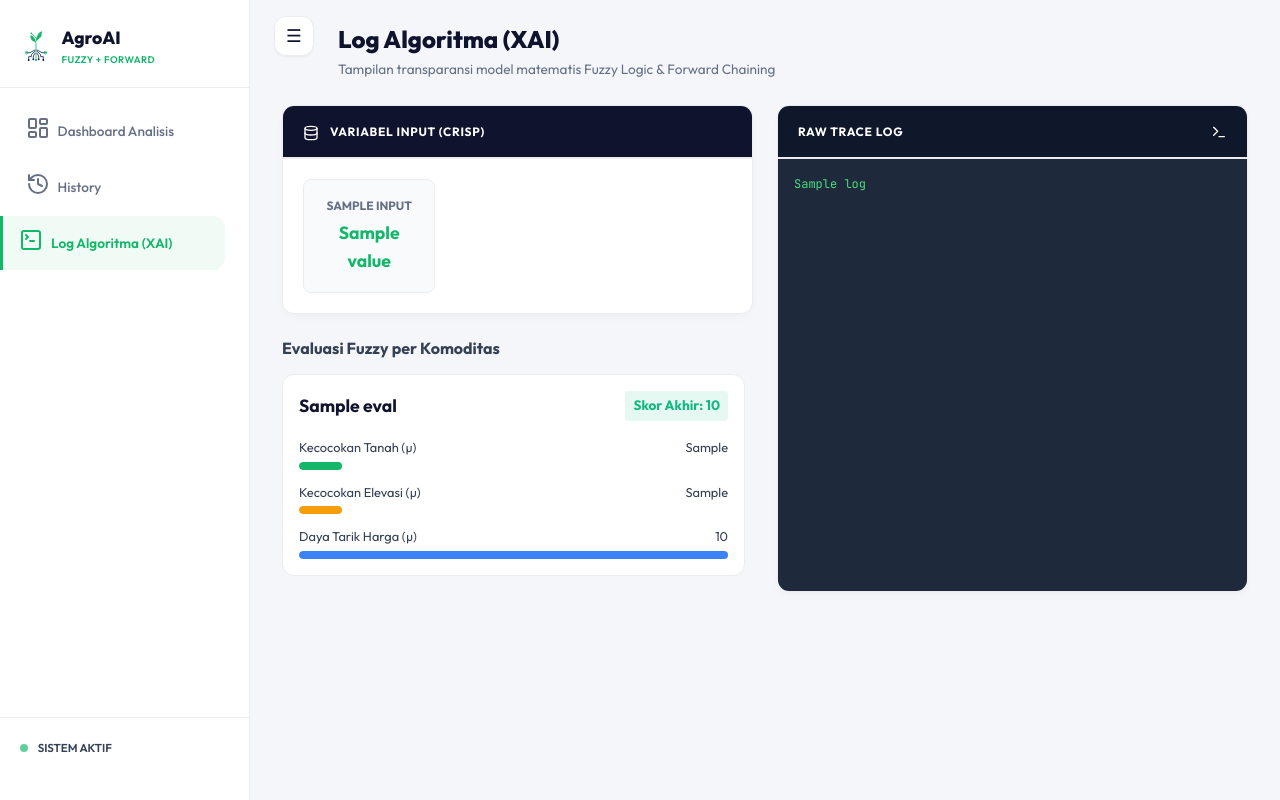
After one commit to fairuz-al/AgroAI, a FastAPI app: template app/templates/xai.html in a window 1280 px wide. The commit adds this page. Run offline with FastAPI, Linux system fonts and the light colour scheme; the template is opened without the code that fills it: most values are stand-ins (such as "Sample title", 1, 10 or a date in 2020).

Commit message:
feat: add dedicated XAI split view page with visual analytics and raw trace log

```diff
--- a/app/main.py
+++ b/app/main.py
@@ -159,6 +159,9 @@ if not os.path.exists(STATIC_DIR):
 app.mount("/static", StaticFiles(directory=STATIC_DIR), name="static")
 templates = Jinja2Templates(directory=TEMPLATE_DIR)
 
+# Global State for XAI Demo
+LATEST_XAI_DATA = None
+
 
 # ==========================================
 # 🌐 ROUTER 1: Web UI (Monolith Blueprint)
@@ -186,23 +189,43 @@ async def read_history(request: Request):
         }
     )
 
+@ui_router.get("/xai", response_class=HTMLResponse)
+async def read_xai(request: Request):
+    return templates.TemplateResponse(
+        request,
+        "xai.html",
+        {
+            "xai_data": LATEST_XAI_DATA
+        }
+    )
+
 @ui_router.post("/", response_class=HTMLResponse)
 async def handle_form_recommendation(
     request: Request,
     latitude: float = Form(...),
     longitude: float = Form(...),
     land_area_ha: float = Form(...),
+    force_local: bool = Form(False),
     db: Session = Depends(get_db)
 ):
     try:
         req_data = RecommendationRequest(
             latitude=latitude,
             longitude=longitude,
-            land_area_ha=land_area_ha
+            land_area_ha=land_area_ha,
+            force_local=force_local
         )
 
         # Panggil core AI Agent
         recommendations = await get_recommendation(req_data, db)
+
+        # Save XAI data globally
+        if recommendations.get("xai_logs") or recommendations.get("xai_structured"):
+            global LATEST_XAI_DATA
+            LATEST_XAI_DATA = {
+                "logs": recommendations.get("xai_logs", []),
+                "structured": recommendations.get("xai_structured", {})
+            }
 
         return templates.TemplateResponse(
             request,
@@ -214,6 +237,7 @@ async def handle_form_recommendation(
                 "analysis_summary": recommendations.get("analysis_summary", ""),
                 "recommended_crops": recommendations.get("recommended_crops", []),
                 "fertilization_plan": recommendations.get("fertilization_plan"),
+                "xai_logs": recommendations.get("xai_logs", []),
                 "input_values": req_data,
                 "google_maps_api_key": os.getenv("GOOGLE_MAPS_API_KEY", "")
             }
--- a/app/static/css/style.css
+++ b/app/static/css/style.css
@@ -250,6 +250,7 @@ body.sidebar-collapsed .main-content {
   align-items: flex-start;
   justify-content: space-between;
   margin-bottom: 1.5rem;
+  padding-left: 3.5rem; /* Make space for sidebar toggle */
 }
 
 .page-header-left h1 {
--- a/app/templates/history.html
+++ b/app/templates/history.html
@@ -32,6 +32,10 @@
             <a href="/history" class="sidebar-nav-item active">
                 <span class="nav-icon"><i data-lucide="history"></i></span>
                 History
+            </a>
+            <a href="/xai" class="sidebar-nav-item ">
+                <span class="nav-icon"><i data-lucide="terminal-square"></i></span>
+                Log Algoritma (XAI)
             </a>
         </nav>
         <div class="sidebar-footer">
--- /dev/null
+++ b/app/templates/xai.html
@@ -0,0 +1,154 @@
+<!DOCTYPE html>
+<html lang="id">
+<head>
+    <meta charset="UTF-8">
+    <meta name="viewport" content="width=device-width, initial-scale=1.0">
+    <title>AgroAI — Log Algoritma (XAI)</title>
+    <link rel="stylesheet" href="/static/css/style.css?v=6">
+    <link rel="icon" href="/static/img/logo.svg" type="image/svg+xml">
+    <script src="https://unpkg.com/lucide@latest"></script>
+    <style>
+        .progress-bg { background: rgba(255,255,255,0.1); border-radius: 4px; height: 8px; width: 100%; overflow: hidden; margin-top: 4px; }
+        .progress-bar { background: var(--primary); height: 100%; border-radius: 4px; transition: width 0.5s ease; }
+        .eval-card { background: var(--bg-card); border: 1px solid var(--border); padding: 1rem; border-radius: var(--radius-md); margin-bottom: 1rem; }
+        .eval-stat { display: flex; justify-content: space-between; font-size: 0.8rem; margin-top: 0.5rem; color: var(--text-secondary); }
+    </style>
+</head>
+<body>
+    <!-- ========== SIDEBAR ========== -->
+    <button class="sidebar-toggle" id="sidebar-toggle" aria-label="Toggle sidebar">☰</button>
+    <div class="sidebar-overlay" id="sidebar-overlay"></div>
+    <aside class="sidebar" id="sidebar">
+        <div class="sidebar-brand">
+            <div class="brand-icon">
+                <img src="/static/img/logo.svg" alt="AgroAI logo" style="width: 32px; height: 32px;">
+            </div>
+            <div class="brand-text">
+                <span class="brand-name">AgroAI</span>
+                <span class="brand-tag">FUZZY + FORWARD</span>
+            </div>
+        </div>
+        <nav class="sidebar-nav">
+            <a href="/" class="sidebar-nav-item">
+                <span class="nav-icon"><i data-lucide="layout-dashboard"></i></span>
+                Dashboard Analisis
+            </a>
+            <a href="/history" class="sidebar-nav-item">
+                <span class="nav-icon"><i data-lucide="history"></i></span>
+                History
+            </a>
+            <a href="/xai" class="sidebar-nav-item active">
+                <span class="nav-icon"><i data-lucide="terminal-square"></i></span>
+                Log Algoritma (XAI)
+            </a>
+        </nav>
+        <div class="sidebar-footer">
+            <span class="status-dot"></span>
+            <span class="status-text">SISTEM AKTIF</span>
+        </div>
+    </aside>
+
+    <!-- ========== MAIN CONTENT ========== -->
+    <div class="main-content">
+        <div class="page-header">
+            <div class="page-header-left">
+                <h1>Log Algoritma (XAI)</h1>
+                <p>Tampilan transparansi model matematis Fuzzy Logic & Forward Chaining</p>
+            </div>
+        </div>
+
+        {% if xai_data and xai_data.structured %}
+        <div style="display: grid; grid-template-columns: 1fr 1fr; gap: 1.5rem; margin-top: 1.5rem;">
+            <!-- KIRI: VISUAL ANALYTICS -->
+            <div>
+                <!-- Panel Input Variables -->
+                <div class="panel" style="margin-bottom: 1.5rem;">
+                    <div class="panel-header dark" style="background: var(--text-primary); color: white;">
+                        <span><i data-lucide="database" style="width: 16px; height: 16px; vertical-align: middle; margin-right: 0.5rem;"></i> VARIABEL INPUT (CRISP)</span>
+                    </div>
+                    <div class="panel-body" style="display: grid; grid-template-columns: repeat(3, 1fr); gap: 1rem; text-align: center;">
+                        {% for input in xai_data.structured.inputs %}
+                        <div style="background: var(--bg-input); padding: 1rem; border-radius: var(--radius-sm); border: 1px solid var(--border);">
+                            <div style="font-size: 0.75rem; color: var(--text-tertiary); font-weight: 700; text-transform: uppercase;">{{ input.name }}</div>
+                            <div style="font-size: 1.1rem; color: var(--primary); font-weight: 700; margin-top: 0.25rem;">{{ input.value }}</div>
+                        </div>
+                        {% endfor %}
+                    </div>
+                </div>
+
+                <!-- Panel Fuzzifikasi -->
+                <h3 style="font-size: 1rem; font-weight: 700; color: var(--text-secondary); margin-bottom: 1rem;">Evaluasi Fuzzy per Komoditas</h3>
+                <div style="max-height: 500px; overflow-y: auto; padding-right: 0.5rem;">
+                    {% for eval in xai_data.structured.fuzzy_evaluations %}
+                    <div class="eval-card">
+                        <div style="display: flex; justify-content: space-between; align-items: center; margin-bottom: 1rem;">
+                            <h4 style="margin: 0; color: var(--text-primary); font-size: 1.1rem;">{{ eval.crop_name }}</h4>
+                            <span style="background: rgba(16, 185, 129, 0.1); color: #10b981; padding: 0.25rem 0.5rem; border-radius: 4px; font-weight: 700; font-size: 0.85rem;">Skor Akhir: {{ eval.final_score }}</span>
+                        </div>
+
+                        <div class="eval-stat"><span>Kecocokan Tanah (µ)</span><span>{{ eval.soil_match }}</span></div>
+                        <div class="progress-bg"><div class="progress-bar" style="width: {{ eval.soil_match * 100 }}%"></div></div>
+
+                        <div class="eval-stat" style="margin-top: 0.75rem;"><span>Kecocokan Elevasi (µ)</span><span>{{ eval.elev_match }}</span></div>
+                        <div class="progress-bg"><div class="progress-bar" style="width: {{ eval.elev_match * 100 }}%; background: #f59e0b;"></div></div>
+
+                        <div class="eval-stat" style="margin-top: 0.75rem;"><span>Daya Tarik Harga (µ)</span><span>{{ eval.price_match }}</span></div>
+                        <div class="progress-bg"><div class="progress-bar" style="width: {{ eval.price_match * 100 }}%; background: #3b82f6;"></div></div>
+                    </div>
+                    {% endfor %}
+                </div>
+            </div>
+
+            <!-- KANAN: RAW TERMINAL -->
+            <div class="panel" style="height: 100%; display: flex; flex-direction: column;">
+                <div class="panel-header dark" style="background: #0f172a; color: white; display: flex; justify-content: space-between;">
+                    <span>RAW TRACE LOG</span>
+                    <i data-lucide="terminal" style="width: 16px; height: 16px;"></i>
+                </div>
+                <div class="panel-body" style="background: #1e293b; padding: 1rem; flex: 1; overflow-y: auto;">
+                    <pre style="color: #4ade80; font-family: var(--font-mono); font-size: 0.75rem; line-height: 1.6; margin: 0; white-space: pre-wrap;">{% for log in xai_data.logs %}
+{{ log }}{% endfor %}</pre>
+                </div>
+            </div>
+        </div>
+        {% else %}
+        <div class="panel" style="margin-top: 2rem;">
+            <div class="panel-body" style="text-align: center; padding: 4rem 2rem;">
+                <i data-lucide="terminal-square" style="width: 48px; height: 48px; color: var(--text-tertiary); margin-bottom: 1rem;"></i>
+                <h2 style="color: var(--text-primary);">Belum Ada Data Log</h2>
+                <p style="color: var(--text-secondary); max-width: 500px; margin: 0 auto;">Silakan kembali ke Dashboard, centang <strong>"Gunakan Mode Pakar"</strong>, dan jalankan analisis lahan terlebih dahulu untuk melihat hasil perhitungan algoritma di halaman ini.</p>
+                <a href="/" class="btn btn-primary" style="margin-top: 1.5rem; display: inline-flex; text-decoration: none;">Kembali ke Dashboard</a>
+            </div>
+        </div>
+        {% endif %}
+    </div>
+
+    <script>
+    document.addEventListener('DOMContentLoaded', function() {
+        // Initialize Lucide Icons
+        if (typeof lucide !== 'undefined') {
+            lucide.createIcons();
+        }
+
+        // Sidebar toggle
+        var toggle = document.getElementById('sidebar-toggle');
+        var sidebar = document.getElementById('sidebar');
+        var overlay = document.getElementById('sidebar-overlay');
+        if (toggle && sidebar && overlay) {
+            toggle.addEventListener('click', function() {
+                if (window.innerWidth > 768) {
+                    document.body.classList.toggle('sidebar-collapsed');
+                } else {
+                    sidebar.classList.toggle('open');
+                    overlay.classList.toggle('active');
+                }
+            });
+            overlay.addEventListener('click', function() {
+                sidebar.classList.remove('open');
+                overlay.classList.remove('active');
+            });
+        }
+    });
+    </script>
+</body>
+</html>
```
Also changed, not shown: app/core/ai_agent.py (+45 -6 lines), app/models.py (+5 -4 lines), app/templates/dashboard.html (+13 -1 lines).
